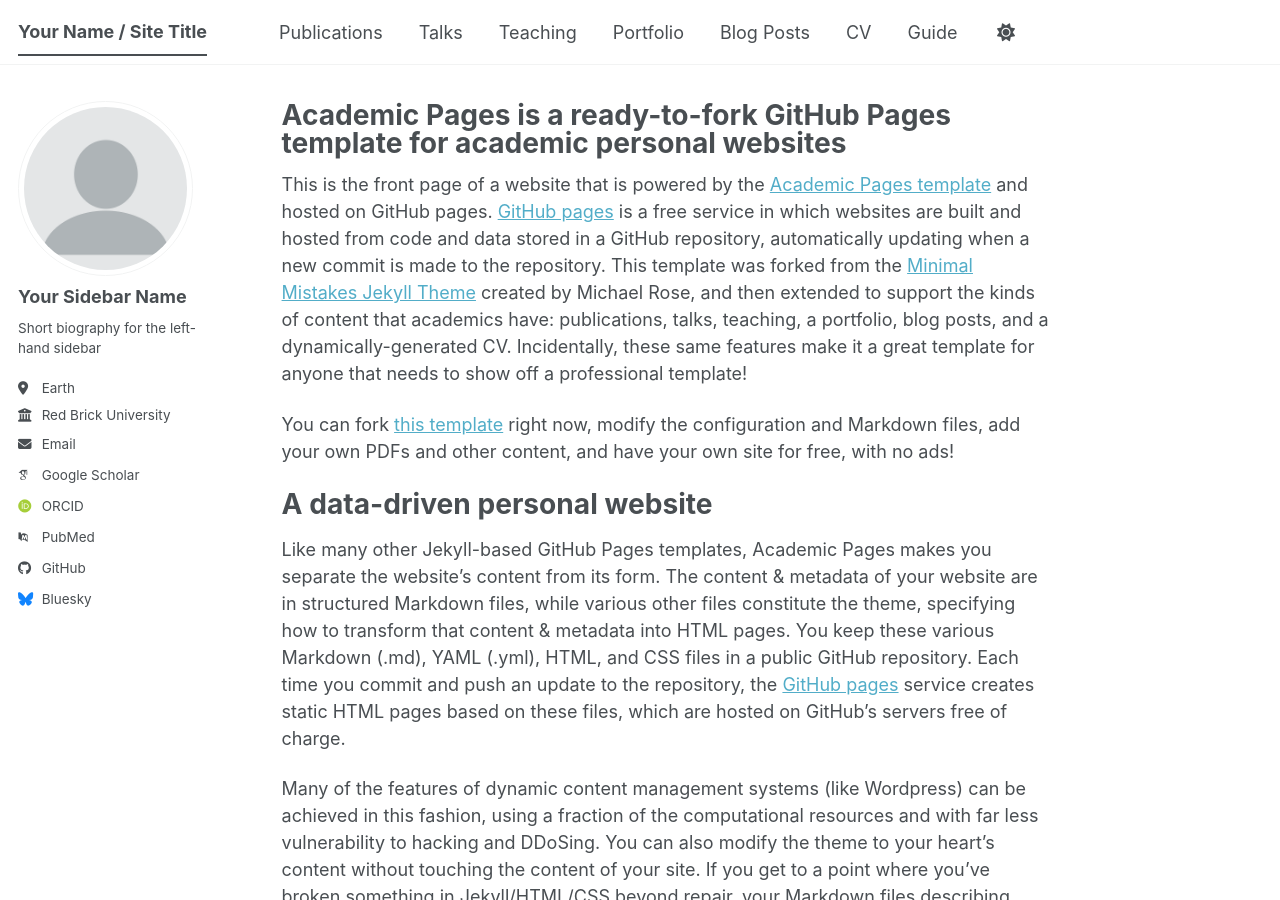
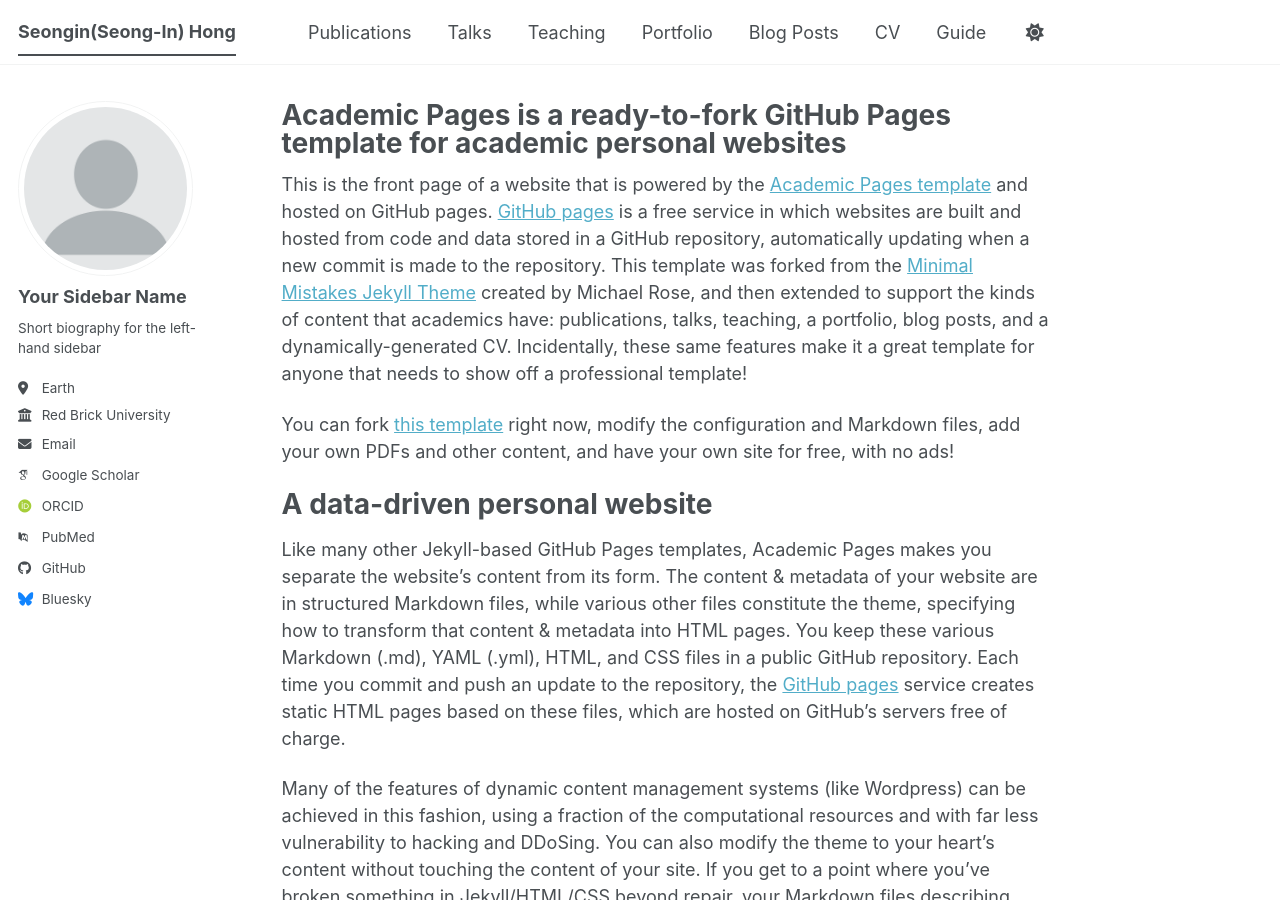
Before and after one commit to SeongInHONG/seonginhong.github.io, a Jekyll site: the page built from _pages/about.md, in a window 1280 px wide and 900 px high. Built offline with Jekyll 4.4.1, drawn with Linux system fonts in a browser that asks for light colours; some web fonts are replaced; a script bundle is joined from its source files by our own code; library files that are not in the unit come from our copies.

Commit message:
Update _config.yml

```diff
--- a/_config.yml
+++ b/_config.yml
@@ -9,11 +9,11 @@
 # Basic Site Settings
 locale                   : "en-US"
 site_theme               : "default" # The available themes options are "default", "air", "sunrise", "mint", "dirt" and "contrast"
-title                    : "Your Name / Site Title"
+title                    : "Seongin(Seong-In) Hong"
 title_separator          : "-"
 name                     : &name "Your Name"
 description              : &description "Your Name's academic portfolio"   # Update this with a general description of your site, this is the default if not overridden by a page
-url                      : https://academicpages.github.io # The base hostname & protocol for your site e.g. "https://[your GitHub username].github.io",
+url                      : https://seonginhong.github.io # The base hostname & protocol for your site e.g. "https://[your GitHub username].github.io",
                                                            # or if you already have some other page hosted on Github then use "https://[your GitHub username].github.io/[Your Repo Name]"
 baseurl                  : "" # the subpath of your site, e.g. "/blog"
 repository               : "academicpages/academicpages.github.io"
```
